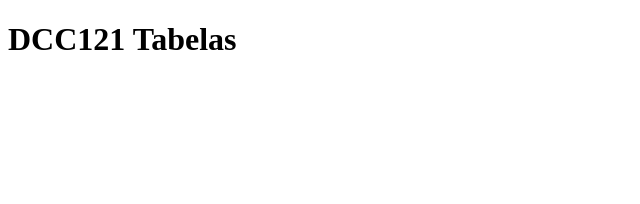
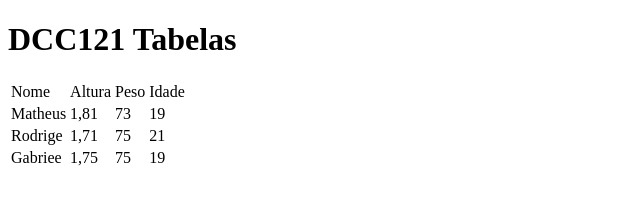
Before and after one commit to ufjf-dcc121/ufjf-dcc121-2022-1-atv2-MatGod135, a plain HTML site: page tabela.html in a window 1280 px wide. Shown: the whole page, without its empty margins (0-640 px from the left). Drawn offline with Linux system fonts and the light colour scheme.

Commit message:
Criei uma tabela

```diff
--- a/tabela.html
+++ b/tabela.html
@@ -9,5 +9,32 @@
 <body>
     <h1>DCC121 Tabelas</h1>
 
+    <table>
+		<tr>
+			<td> Nome </td>
+			<td> Altura </td>
+			<td> Peso </td>
+			<td> Idade</td>
+		</tr>
+		<tr>
+			<td> Matheus</td>
+			<td> 1,81 </td>
+			<td> 73 </td>
+			<td> 19 </td>
+		</tr>
+		<tr>
+			<td> Rodrige </td>
+			<td> 1,71 </td>
+			<td> 75 </td>
+			<td> 21 </td>
+		</tr>
+		<tr>
+			<td> Gabriee </td>
+			<td> 1,75 </td>
+			<td> 75 </td>
+			<td> 19 </td>
+		</tr>
+	</table>
+
 </body>
 </html>
```
Also changed, not shown: index.html (+3 -1 lines).
